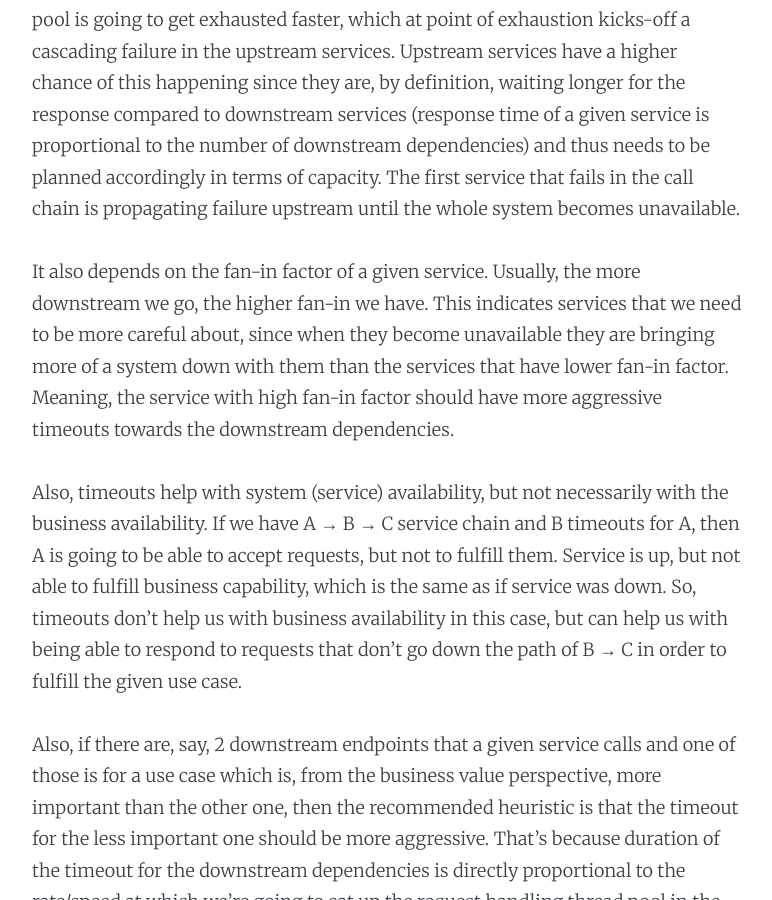
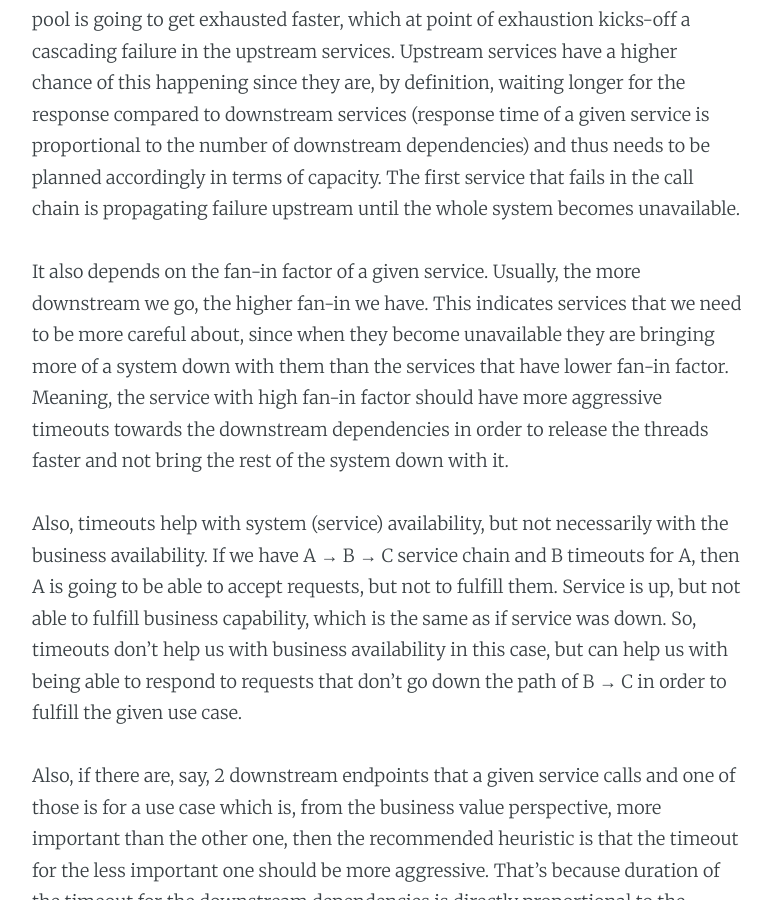
Before and after one commit to dragan-stepanovic/dragan-stepanovic.github.io, a Jekyll site: the page built from _posts/2020-07-19-on-timeouts.md, in a window 1280 px wide and 900 px high, scrolled down 413 px. Shown: the whole window, without its empty margins (253-1025 px from the left). Built offline with Jekyll 4.4.1, drawn with Linux system fonts in a browser that asks for light colours.

Commit message:
Update 2020-07-19-on-timeouts.md

```diff
--- a/_posts/2020-07-19-on-timeouts.md
+++ b/_posts/2020-07-19-on-timeouts.md
@@ -12,7 +12,7 @@ Upstream services have a higher chance of this happening since they are, by defi
 The first service that fails in the call chain is propagating failure upstream until the whole system becomes unavailable.
 
 It also depends on the fan-in factor of a given service. Usually, the more downstream we go, the higher fan-in we have. This indicates services that we need to be more careful about, since when they become unavailable they are bringing more of a system down with them than the services that have lower fan-in factor.
-Meaning, the service with high fan-in factor should have more aggressive timeouts towards the downstream dependencies.
+Meaning, the service with high fan-in factor should have more aggressive timeouts towards the downstream dependencies in order to release the threads faster and not bring the rest of the system down with it.
 
 Also, timeouts help with system (service) availability, but not necessarily with the business availability.
 If we have A → B → C service chain and B timeouts for A, then A is going to be able to accept requests, but not to fulfill them. Service is up, but not able to fulfill business capability, which is the same as if service was down. So, timeouts don't help us with business availability in this case, but can help us with being able to respond to requests that don't go down the path of B → C in order to fulfill the given use case.
```
